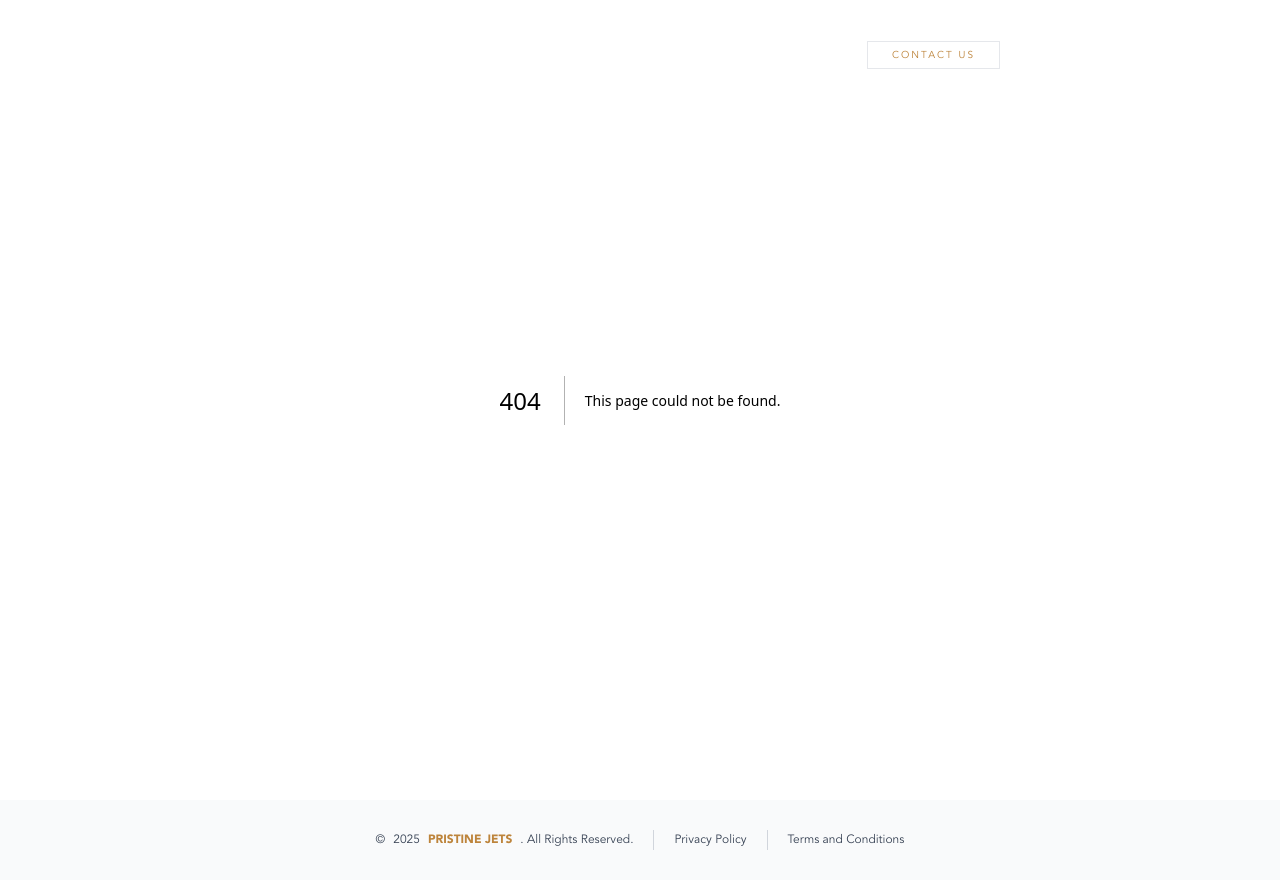
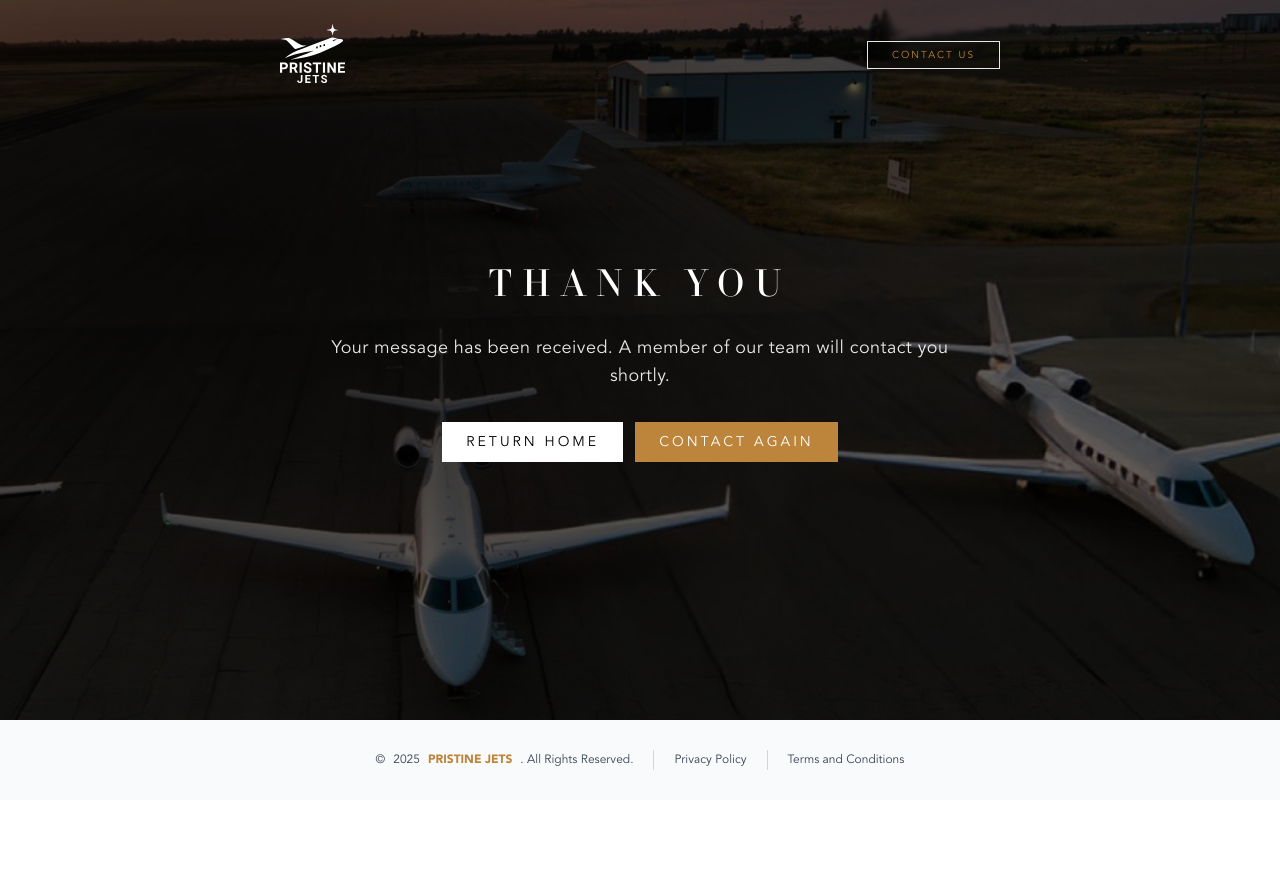
Before and after one commit to ZanePristinejets/PristineJets, a Next.js app: page /contact/success in a window 1280 px wide. Before the commit this address had no page. After the commit the page ends 800 px from the top, so only its background shows below. Built offline with nearby package versions, Linux system fonts and the light colour scheme.

Commit message:
added needed form elements

```diff
--- a/public/__forms.html
+++ b/public/__forms.html
@@ -1,8 +1,6 @@
 <!doctype html>
 <html lang="en">
   <head>
-    <meta charset="utf-8" />
-    <title>Forms Detection</title>
   </head>
   <body>
     <!-- Hidden static form used for Netlify detection at build time -->
--- /dev/null
+++ b/src/app/contact/success/page.tsx
@@ -0,0 +1,40 @@
+import Link from "next/link";
+
+export default function ContactSuccessPage() {
+  return (
+    <main className="relative min-h-[calc(100vh-5rem)] flex items-center justify-center">
+      {/* Background */}
+      <div
+        className="absolute inset-0 bg-cover bg-center bg-no-repeat"
+        style={{ backgroundImage: "url('/imgs/contact-background.jpg')" }}
+        aria-hidden
+      />
+      <div className="absolute inset-0 bg-black/60" aria-hidden />
+
+      {/* Content */}
+      <section className="relative z-10 w-full max-w-2xl mx-auto px-6 py-16 text-center text-white">
+        <h1 className="font-serif text-[32px] sm:text-[36px] lg:text-[40px] tracking-[8px] sm:tracking-[9px] lg:tracking-[10px] mb-4">
+          THANK YOU
+        </h1>
+        <p className="text-white/90 text-base sm:text-lg tracking-wide mb-8">
+          Your message has been received. A member of our team will contact you shortly.
+        </p>
+
+        <div className="flex flex-col sm:flex-row gap-3 justify-center">
+          <Link
+            href="/"
+            className="inline-block bg-white text-black hover:bg-white/90 px-6 py-2.5 tracking-[3px] text-sm transition-colors"
+          >
+            RETURN HOME
+          </Link>
+          <Link
+            href="/#contact"
+            className="inline-block bg-[#bd843b] text-white hover:bg-[#a76c3b] px-6 py-2.5 tracking-[3px] text-sm transition-colors"
+          >
+            CONTACT AGAIN
+          </Link>
+        </div>
+      </section>
+    </main>
+  );
+}
--- a/src/components/Contact/Form.tsx
+++ b/src/components/Contact/Form.tsx
@@ -11,8 +11,7 @@ export default function Form() {
       <form
         name="contact"
         method="POST"
-        data-netlify="true"
-        data-netlify-honeypot="bot-field"
+        action="/__forms.html"
         className="space-y-4 sm:space-y-5 w-full"
       >
         {/* Netlify Forms requirements */}
@@ -71,6 +70,7 @@ export default function Form() {
             className="w-full bg-white border-gray-300 text-gray-700 placeholder:text-gray-500 resize-none text-base"
           />
         </div>
+        <input type="hidden" name="redirect" value="/contact/success" />
 
         {/* Submit button */}
         <div className="flex justify-center pt-3">
```
